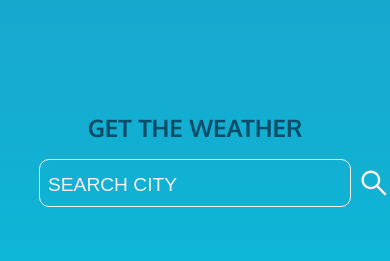
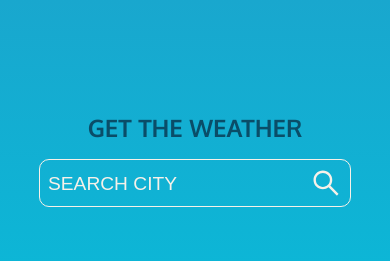
Before and after one commit to NDraganov/weather-app, a Next.js app: page / in a window 390 px wide. Shown: the top 261 px of the page. Built offline with nearby package versions, Linux system fonts and the light colour scheme; no server answers.

Commit message:
Reduce width of input for mobile

```diff
--- a/pages/index.module.css
+++ b/pages/index.module.css
@@ -34,7 +34,7 @@
   height: 1.5rem;
   border: none;
   background: transparent;
-  font-size: 1.5rem;
+  font-size: 1.4rem;
 }
 .input input:focus {
   outline: none;
@@ -67,4 +67,7 @@
   .input div {
     width: 80vw;
   }
+  .input input {
+    width: 80%;
+  }
 }
```
